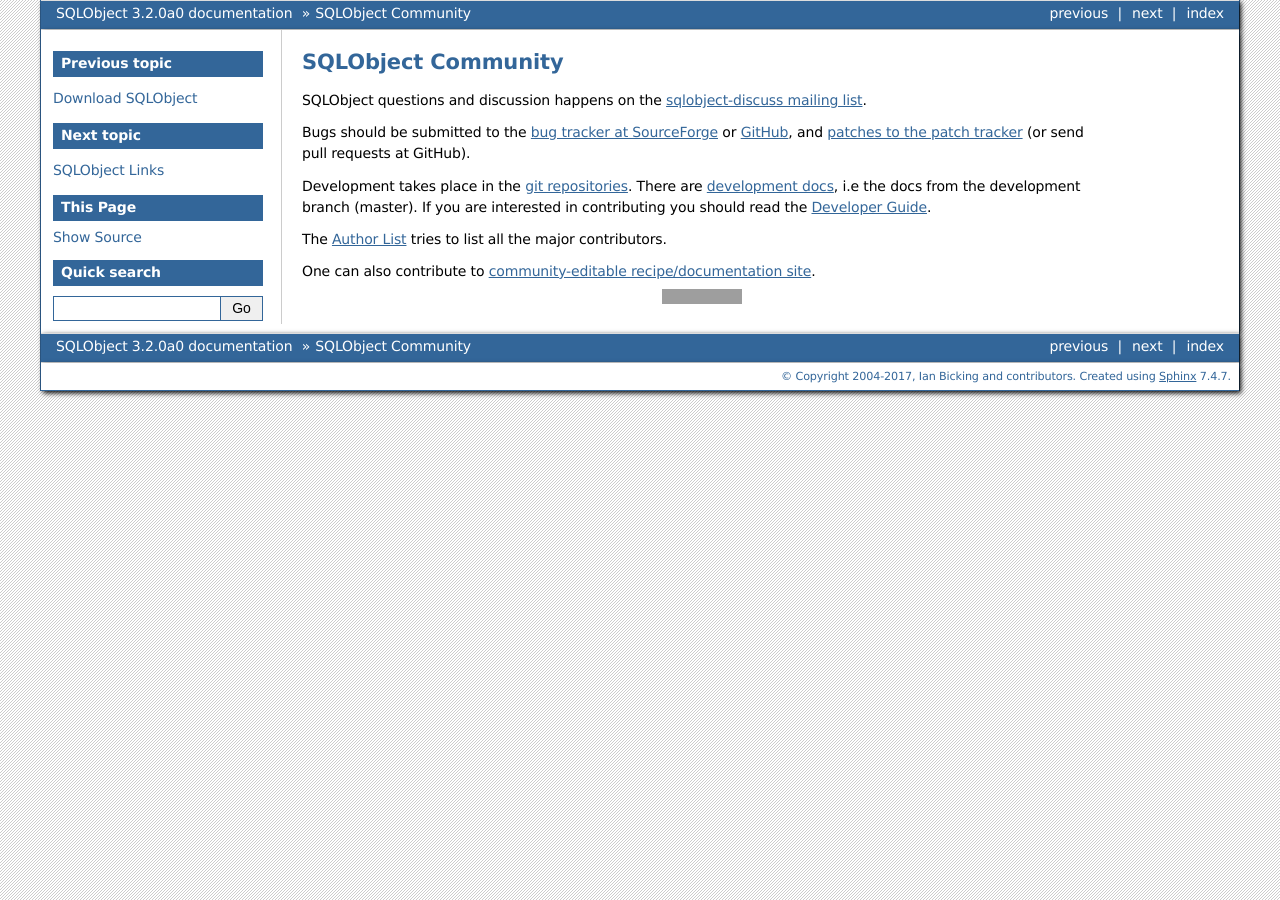
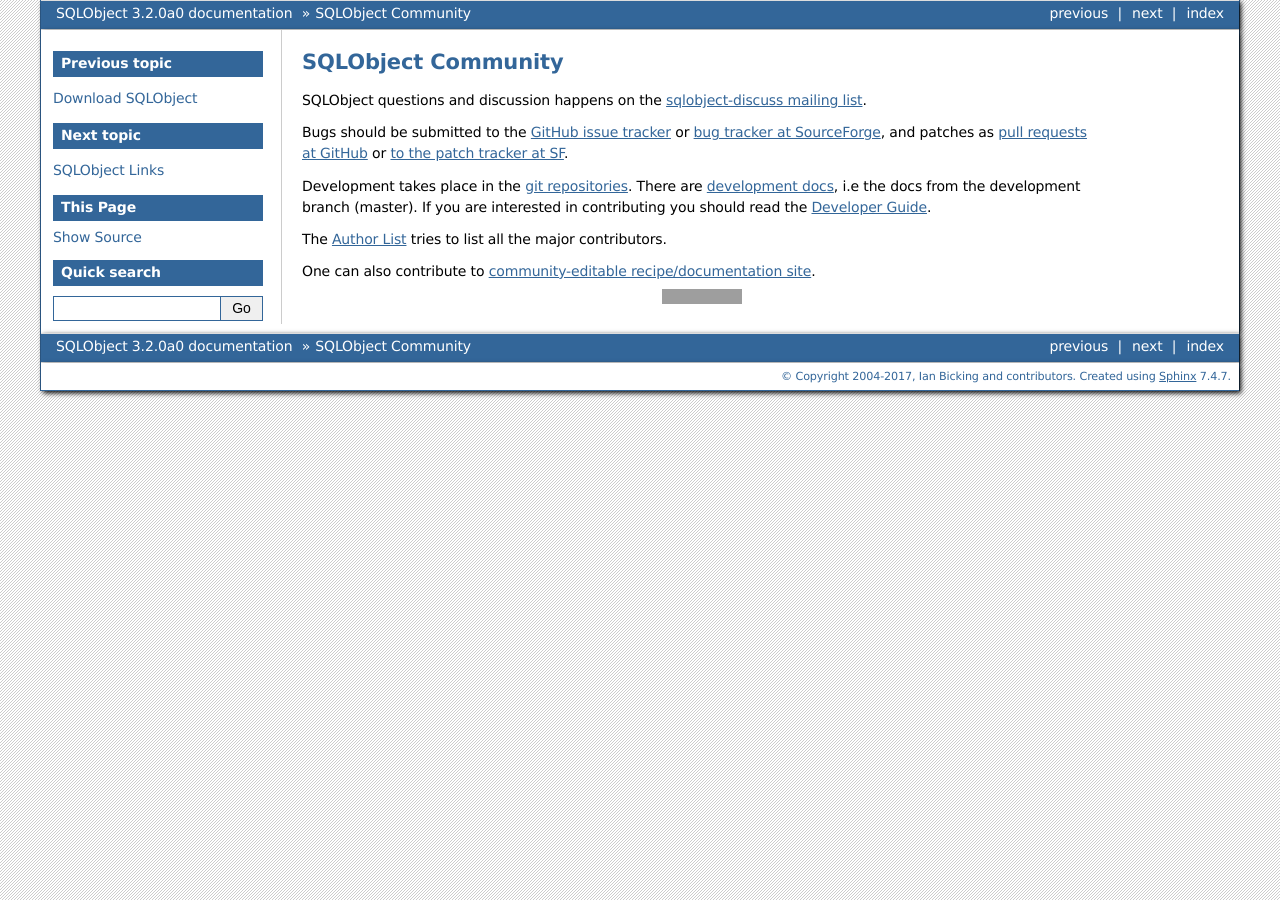
Before and after one commit to sqlobject/sqlobject, a Sphinx documentation site: the page built from docs/community.rst, in a window 1280 px wide. Built offline with Sphinx 7.4.7, drawn with Linux system fonts in a browser that asks for light colours; grey boxes are pictures that could not be loaded.

Commit message:
Update docs
We now prefer Github issues and PRs over SF trackers.

Remove the link to the old Subversion repository.

[skip ci]

```diff
--- a/docs/community.rst
+++ b/docs/community.rst
@@ -5,12 +5,12 @@
 mailing list
 <https://lists.sourceforge.net/mailman/listinfo/sqlobject-discuss>`_.
 
-Bugs should be submitted to the `bug tracker at SourceForge
-<https://sourceforge.net/p/sqlobject/bugs/>`_ or `GitHub
-<https://github.com/sqlobject/sqlobject/issues>`_, and
-`patches to the patch tracker
-<https://sourceforge.net/p/sqlobject/patches/>`_ (or send pull requests
-at GitHub).
+Bugs should be submitted to the `GitHub issue tracker
+<https://github.com/sqlobject/sqlobject/issues>`_ or `bug tracker at
+SourceForge <https://sourceforge.net/p/sqlobject/bugs/>`_, and patches as
+`pull requests at GitHub <https://github.com/sqlobject/sqlobject/pulls>`_
+or `to the patch tracker at SF
+<https://sourceforge.net/p/sqlobject/patches/>`_.
 
 Development takes place in the `git repositories
 <download.html#repositories>`_.  There are `development docs`_, i.e the
```
Also changed, not shown: docs/download.rst (+4 -5 lines), docs/links.rst (+4 -4 lines).
